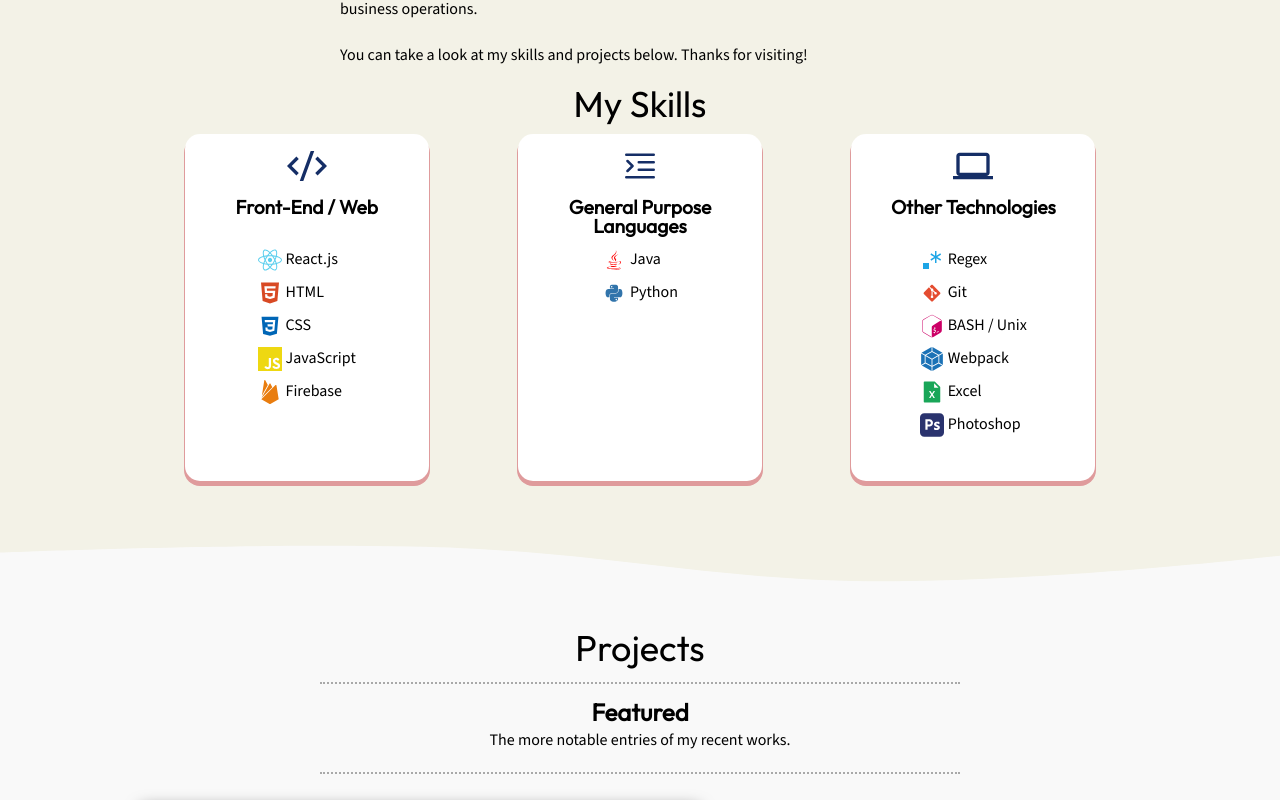
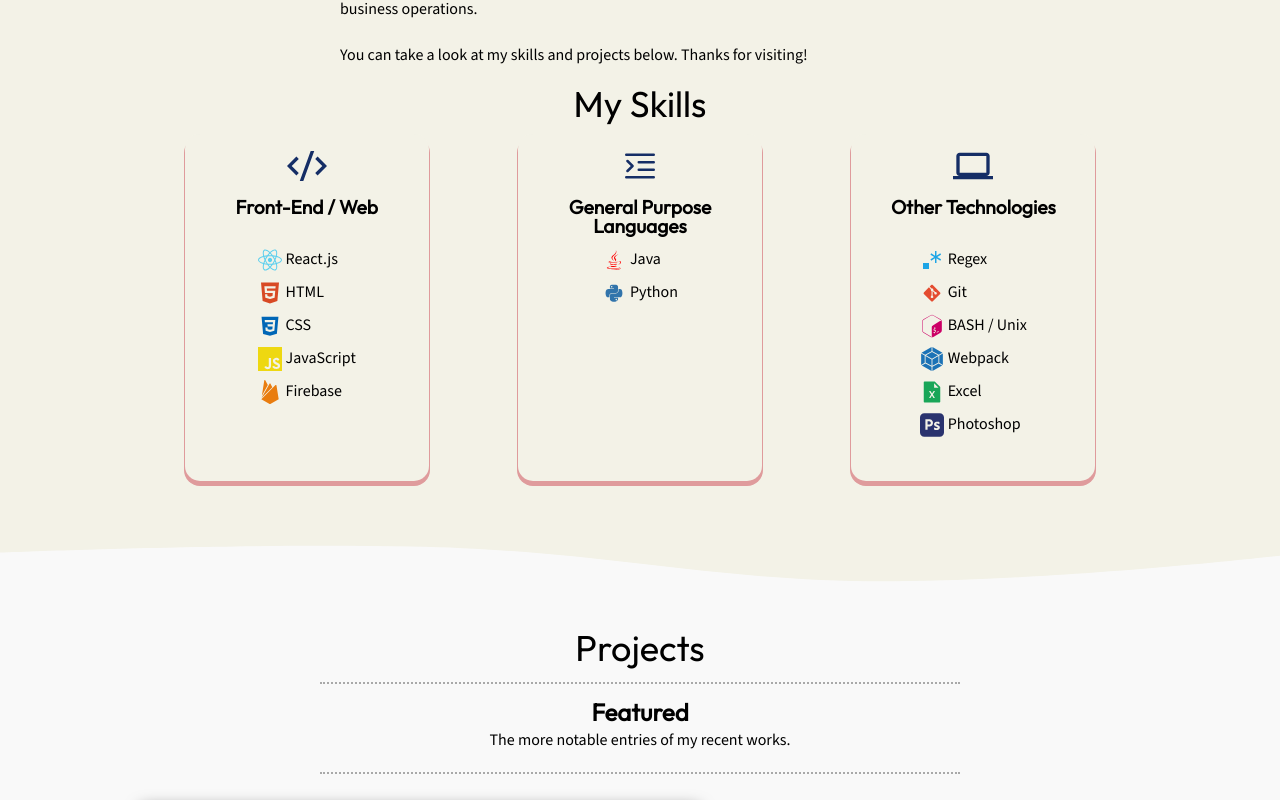
Before and after one commit to Datrinon/portfolio, a React (Create React App) app: page / in a window 1280 px wide. Shown: the part 1358-2158 px from the top of the page. Built offline with nearby package versions, Linux system fonts and the light colour scheme.

Commit message:
Start work on light / dark theme toggle
- Transitions
- Use generic theme object to allow for more themes to be added in the future easily
- Refactor statically coded palette colors to use generic theme object in app styled

```diff
--- a/src/components/App.js
+++ b/src/components/App.js
@@ -20,12 +20,15 @@ import wave from "../data/decals/wave.svg";
 
 import {BsArrowBarUp} from "react-icons/bs";
 import ContactButtons from './Content/ContactButtons';
+import { LIGHT_THEME, DARK_THEME } from './_styled/colors.styled';
 
 export const DarkModeContext = React.createContext(null);
+
 
 function App() {
 
   const [darkMode, setDarkMode] = useState(false);
+  const [theme, setTheme] = useState(LIGHT_THEME);
 
   const [ contactsVisible, setContactsVisible ] = useState(true);
   const [ topAnchorVisible, setTopAnchorVisible ] = useState(false);
@@ -85,12 +88,20 @@ function App() {
     }
   }, []);
 
+  useEffect(() => {
+    if (darkMode) {
+      setTheme(DARK_THEME)
+    } else {
+      setTheme(LIGHT_THEME)
+    }
+  }, [darkMode]);
+
   return (
     <DarkModeContext.Provider value={darkMode}>
 
       <A.Page className="page-container" darkMode={darkMode}>
         <Header setDarkMode={setDarkMode}/>
-        <A.Main role="main">
+        <A.Main role="main" theme={theme}>
           <div id="landing" className="landing" ref={landingRef}>
             <Landing />
             {/* <A.FooterTriangle src={triangle}/> */}
--- a/src/components/_styled/App.styled.js
+++ b/src/components/_styled/App.styled.js
@@ -9,30 +9,37 @@ import { device } from "./breakpoints.styled";
 export const Page = styled.div`
   background-color: ${props => props.darkMode ? standard.BLACK : "white"};
   color: ${props => props.darkMode ? "white" : "black"};
+  transition: background-color 300ms, fill 300ms, color 300ms;
 `
 
 export const Main = styled.main`
   display: flex;
   flex-direction: column;
 
+  & .page-section, .page-section > * {
+    transition: background-color 300ms, fill 300ms, color 300ms;
+  }
+
   & .about, .skills, .skills .divider {
-    background-color: ${palette.marble};
+    background-color: ${props => props.theme.BG};
   }
 
   & .projects .heading-divider {
-    fill: ${palette.marble};
+    fill: ${props => props.theme.BG};
   }
 
   & .projects {
-    background-color: ${palette.offWhite};
+    background-color: ${props => props.theme.BGAlt};
   }
 
   & .projects .footer-divider {
-    fill: ${palette.marble};
+    fill: ${props => props.theme.BG};
   }
 
   & .resume {
-    background: linear-gradient(180deg, ${palette.marble}, ${palette.smoke});
+    background: linear-gradient(180deg,
+      ${props => props.theme.BG}, ${props => props.theme.BGAlt}
+    );
   }
 `
 
--- a/src/components/_styled/colors.styled.js
+++ b/src/components/_styled/colors.styled.js
@@ -16,7 +16,13 @@ export const palette = {
 }
 
 export const LIGHT_THEME = {
-  BG: standard.WHITE,
-  FG: standard.BLACK,
-  BUTTON: palette.sunrayGold
-}
+  BG: palette.marble,
+  BGAlt: palette.offWhite,
+  FG: standard.BLACK
+};
+
+export const DARK_THEME = {
+  BG: palette.royalBlueDark,
+  BGAlt: palette.celadonBlue,
+  FG: palette.marble
+};
```
